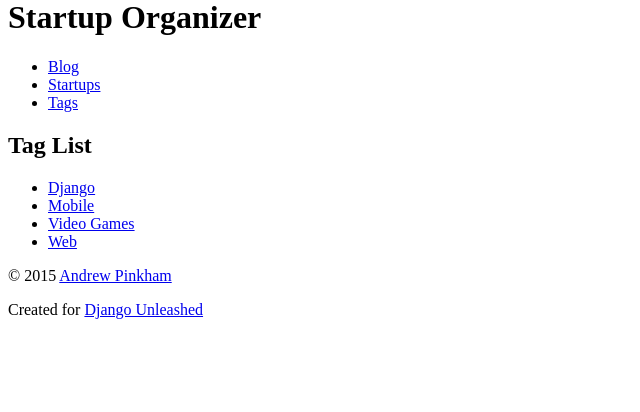
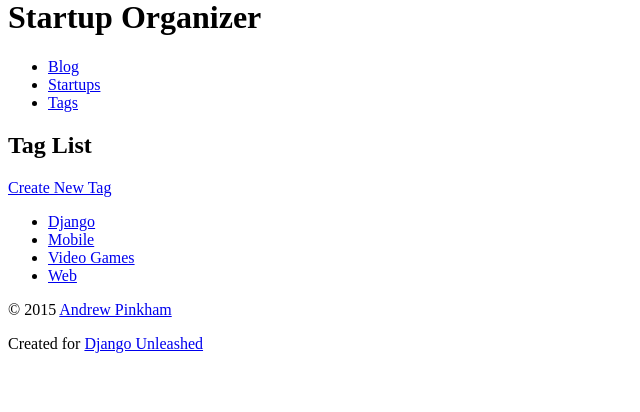
Before and after one commit to jpanknin/django-unleashed2, a Django app: page /tag/ in a window 1280 px wide. Shown: the part 22-434 px from the top of the page, without its empty margins (0-640 px from the left). Run offline with Django 3.2, Linux system fonts and the light colour scheme; data comes from the database, SQL or seed files in the repository; parts of the project's set-up code (start-up, migrations or seed data) failed here and were passed over.

Commit message:
9.2 Complete

```diff
--- a/blog/forms.py
+++ b/blog/forms.py
@@ -1,4 +1,4 @@
-from django import Forms
+from django import forms
 
 from .models import Post
 
--- a/blog/templates/blog/post_list.html
+++ b/blog/templates/blog/post_list.html
@@ -5,6 +5,10 @@
 {% endblock %}
 
 {% block content %}
+<div>
+	<a href="{% url 'blog_post_create' %}">
+		Write New Blog Post</a>
+</div>
 	{% for post in post_list %}
 		<article>
 			<header>
--- a/blog/urls.py
+++ b/blog/urls.py
@@ -1,9 +1,10 @@
 from django.conf.urls import url
 
-from .views import PostList, post_detail
+from .views import PostList, post_detail, PostCreate
 
 urlpatterns = [
 	url(r'^$', PostList.as_view(), name='blog_post_list'),
+	url(r'^create/$', PostCreate.as_view(), name='blog_post_create'),
 	url(r'^(?P<year>\d{4})/'
 		r'(?P<month>\d{1,2})/'
 		r'(?P<slug>[\w\-]+)/$',
--- a/organizer/models.py
+++ b/organizer/models.py
@@ -46,11 +46,14 @@
 	link = models. URLField(max_length=255)
 	startup = models.ForeignKey(Startup)
 
+	class Meta:
+		verbose_name = 'news article'
+		ordering = ['-pub_date']
+		get_latest_by = 'pub_date'
+
 	def __str__(self):
 		return "{}:{}".format(
 			self.startup, self.title)
 
-	class Meta:
-		verbose_name = 'news article'
-		ordering = ['-pub_date']
-		get_latest_by = 'pub_date'
+	def get_absolute_url(self):
+		return self.startup.get_absolute_url()
--- a/organizer/templates/organizer/startup_detail.html
+++ b/organizer/templates/organizer/startup_detail.html
@@ -30,6 +30,10 @@
 			{% if startup.newslink_set.all %}
 				<section>
 					<h3>Recent News</h3>
+					<p>
+						<a href="{% url 'organizer_newslink_create' %}">
+							Add Article</a>
+					</p>
 					<ul>
 						{% for newslink in startup.newslink_set.all %}
 							<li>
--- a/organizer/templates/organizer/startup_list.html
+++ b/organizer/templates/organizer/startup_list.html
@@ -6,6 +6,10 @@
 
 {% block content %}
 	<h2>Startup List</h2>
+	<div>
+		<a href="{% url 'organizer_startup_create' %}">
+			Create New Startup</a>
+	</div>
 	<ul>
 		{% for startup in startup_list %}
 			<li>
--- a/organizer/templates/organizer/tag_list.html
+++ b/organizer/templates/organizer/tag_list.html
@@ -6,6 +6,10 @@
 
 {% block content %}
 	<h2>Tag List</h2>
+	<div>
+		<a href="{% url 'organizer_tag_create' %}">
+			Create New Tag</a>
+	</div>
 	<ul>
 		{% for tag in tag_list %}
 			<li>
--- a/organizer/urls.py
+++ b/organizer/urls.py
@@ -1,10 +1,14 @@
 from django.conf.urls import url
 
-from .views import tag_list, tag_detail, startup_list, startup_detail
+from .views import (tag_list, tag_detail, startup_list, startup_detail, TagCreate,
+	StartupCreate, NewsLinkCreate)
 
 urlpatterns = [
+	url(r'^newslink/create$', NewsLinkCreate.as_view(), name='organizer_newslink_create'),
 	url(r'^startup/$', startup_list, name='organizer_startup_list'),
+	url(r'^startup/create/$', StartupCreate.as_view(), name='organizer_startup_create'),
+	url(r'^startup/(?P<slug>[\w\-]+)/$', startup_detail, name='organizer_startup_detail'),
 	url(r'^tag/$', tag_list, name='organizer_tag_list'),
+	url(r'^tag/create/$', TagCreate.as_view(), name='organizer_tag_create'),
 	url(r'^tag/(?P<slug>[\w\-]+)/$', tag_detail, name='organizer_tag_detail'),
-	url(r'^startup/(?P<slug>[\w\-]+)/$', startup_detail, name='organizer_startup_detail')
 ]
--- a/organizer/views.py
+++ b/organizer/views.py
@@ -1,8 +1,20 @@
-# organizer.views
-
-from django.shortcuts import get_object_or_404, render
+from django.shortcuts import get_object_or_404, redirect, render
+from django.views.generic import View
 
 from .models import Tag, Startup
+from .forms import TagForm, StartupForm
+from .utils import ObjectCreateMixin
+
+
+class NewsLinkCreate(ObjectCreateMixin, View):
+	form_class = NewsLinkForm
+	template_name = 'organizer/newslink_form.html'
+
+
+class StartupCreate(ObjectCreateMixin, View):
+	form_class = StartupForm
+	template_name = 'organizer/startup_form.html'
+
 
 def startup_list(request):
 	return render(request, 'organizer/startup_list.html', {'startup_list':Startup.objects.all()})
@@ -11,36 +23,15 @@
 	startup = get_object_or_404(Startup, slug__iexact = slug)
 	return render(request, 'organizer/startup_detail.html', {'startup':startup})
 
+
+class TagCreate(ObjectCreateMixin, View):
+	form_class = TagForm
+	template_name = 'organizer/tag_form.html'
+
+
 def tag_list(request):
 	return render(request, 'organizer/tag_list.html', {'tag_list':Tag.objects.all()})
 
 def tag_detail(request, slug):
 	tag = get_object_or_404(Tag, slug__iexact = slug)
 	return render(request, 'organizer/tag_detail.html', {'tag':tag})
-
-
-
-
-
-
-
-
-
-
-
-
-# homepage original code
-	# tag_list = Tag.objects.all()
-	# template = loader.get_template('organizer/tag_list.html')
-	# context = Context({'tag_list': tag_list})
-	# output = template.render(context)
-	# return HttpResponse(output)
-
-	# return render_to_response('organizer/tag_list.html', {'tag_list': Tag.objects.all()})
-
-# tag_detail original code
-	# template = loader.get_template('organizer/tag_detail.html')
-	# context = Context({'tag': tag})
-	# return HttpResponse(template.render(context))
-
-	# return render_to_response('organizer/tag_detail.html', {'tag': tag})
```
Also changed, not shown: blog/views.py (+19 -1 lines), organizer/utils.py (added, +17 -0 lines).
